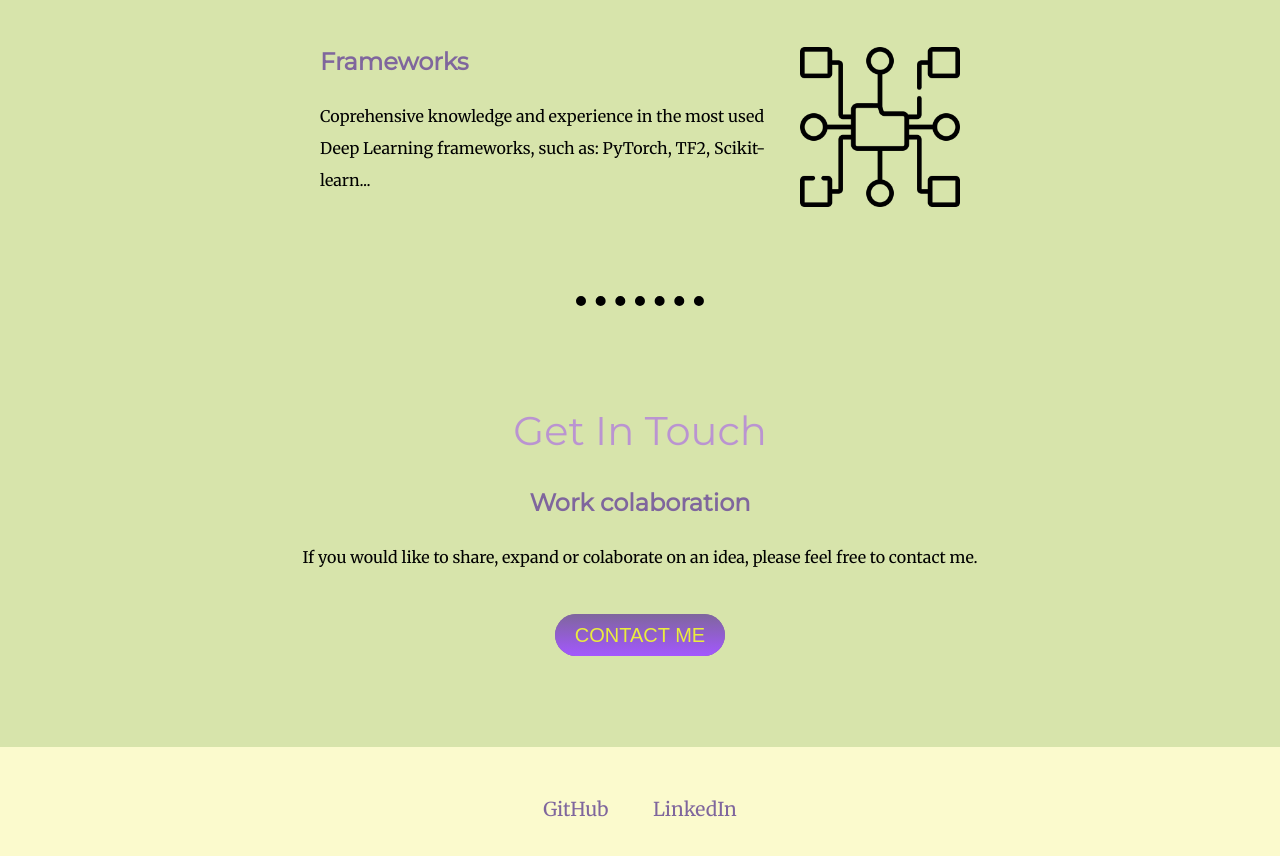
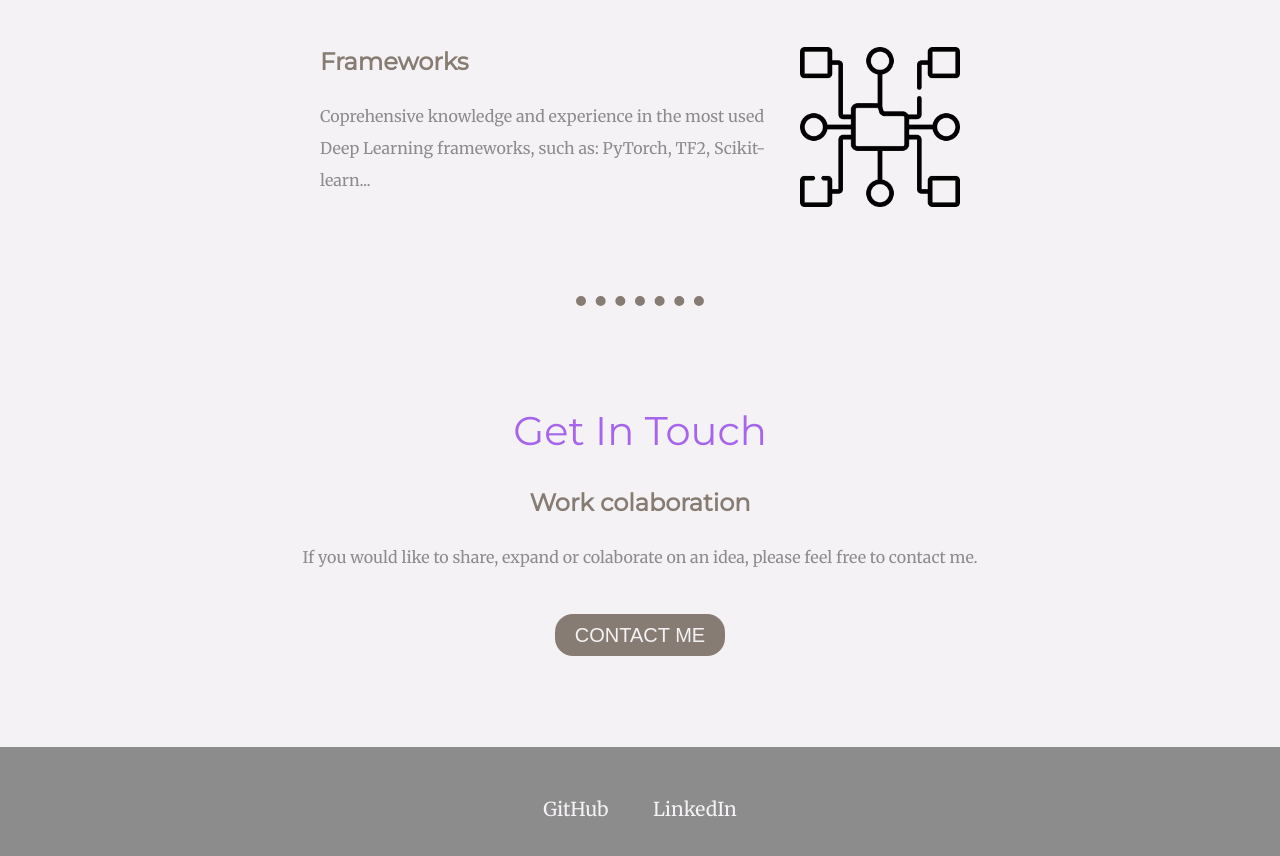
Before and after one commit to mputak/cv, a plain HTML site: page index.html in a window 1280 px wide. Shown: the part 1858-2714 px from the top of the page. Drawn offline with Linux system fonts and the light colour scheme.

Commit message:
minor changes

```diff
--- a/css/styles.css
+++ b/css/styles.css
@@ -4,15 +4,14 @@ font-family: 'Montserrat', sans-serif;
 font-family: 'Sacramento', cursive; */
 
 .top-container {
-    background-color: #FBFACD;
+    background-color: #8d8c8d;
     position: relative;
     padding-top: 100px;
-
 }
 .mountain {
 }
 body {
-    background-color: #d7e4ab;
+    background-color: #f4f2f4;
     margin: 0;
     text-align: center;
     font-family: 'Merriweather', serif;
@@ -22,22 +21,26 @@ h1 {
     margin: 50px auto 0 auto;
     font-family: 'Sacramento', cursive;
     font-size: 5.625rem;
-    color: #BA94D1;
+    color: #f4f2f4;
 }
 h2 {
     font-family: 'Montserrat', sans-serif;
     font-size: 2.5rem;
-    color: #BA94D1;
+    color: #a665eb;
     font-weight: normal;
+}
+.a-ml {
+    color: #f4f2f4;
 }
 h3 {
     font-family: 'Montserrat', sans-serif;
-    color: #7F669D;
+    color: #877c73;
     font-size: 1.5rem;
 }
 p {
     line-height: 2;
     font-size: 1rem;
+    color: #8d8c8d;
 }
 .profile-pic{
     margin-top: 100px;
@@ -48,6 +51,7 @@ hr {
     width: 10%;
     border-width: 10px;
     margin: 100px auto;
+    color: #877c73;
 }
 a {
     color: #7F669D;
@@ -55,10 +59,10 @@ a {
     text-decoration: none;
 }
 a:hover {
-    color: #5e517e;
+    color: #dbd7db;
 }
 .bottom-container {
-    background-color: #FBFACD;
+    background-color: #8d8c8d;
     margin-top: 30px;
     padding: 50px 0 20px;
 }
@@ -94,36 +98,27 @@ a:hover {
 }
 .footer-link{
     padding: 20px;
+    color: #f4f2f4;
 }
 .copyright {
-    color: #5e517e;
+    color: #f4f2f4;
     font-size: 0.75rem;
     padding: 20px 0;
 }
 .btn {
-  background: #7F669D;
-  background-image: -webkit-linear-gradient(top, #7F669D, #a357ff);
-  background-image: -moz-linear-gradient(top, #7F669D, #a357ff);
-  background-image: -ms-linear-gradient(top, #7F669D, #a357ff);
-  background-image: -o-linear-gradient(top, #7F669D, #a357ff);
-  background-image: linear-gradient(to bottom, #7F669D, #a357ff);
-  -webkit-border-radius: 28;
-  -moz-border-radius: 28;
-  border-radius: 28px;
+  -webkit-border-radius: 18;
+  -moz-border-radius: 18;
+  border-radius: 18px;
   font-family: Arial;
-  color: #eaed3d;
+  color: #f4f2f4;
   font-size: 20px;
+  background: #877c73;
   padding: 10px 20px 10px 20px;
   text-decoration: none;
 }
 
 .btn:hover {
-  background: #000000;
-  background-image: -webkit-linear-gradient(top, #000000, #7F669D);
-  background-image: -moz-linear-gradient(top, #000000, #7F669D);
-  background-image: -ms-linear-gradient(top, #000000, #7F669D);
-  background-image: -o-linear-gradient(top, #000000, #7F669D);
-  background-image: linear-gradient(to bottom, #000000, #7F669D);
+  background: #57504b;
   text-decoration: none;
 }
 .share {
--- a/index.html
+++ b/index.html
@@ -13,7 +13,7 @@
     <div class="top-container">
         <img class="top-cloud" src="images/cloud.png" alt="cloud">
         <h1>I'm Marko Putak.</h1>
-        <h2>a machine learner.</h2>
+        <h2 class="a-ml">a machine learner.</h2>
         <img class="bot-cloud" src="images/cloud.png" alt="cloud">
         <img class="mountain" src="images/mountain.png" alt="mountain">
     </div>
```
